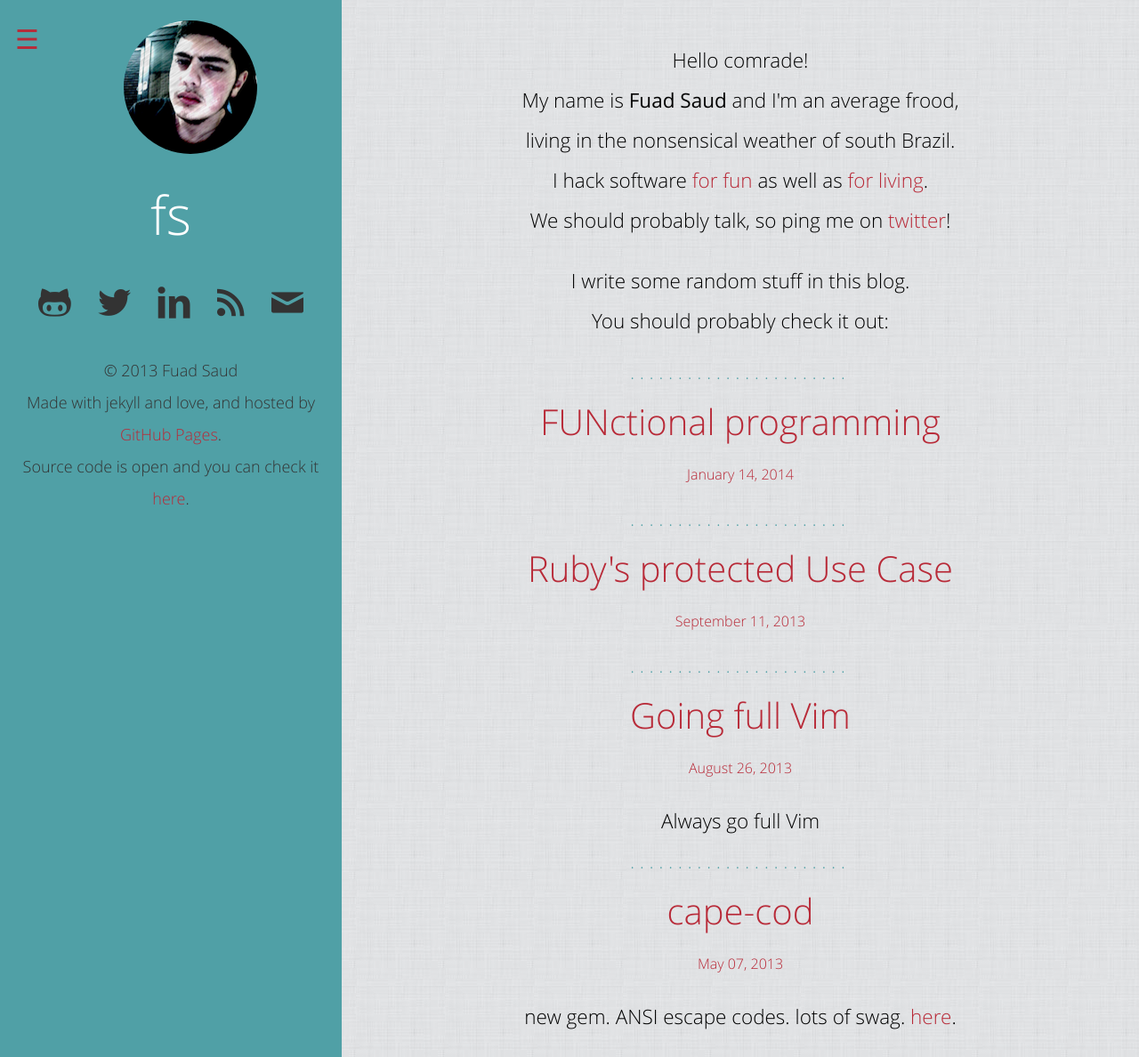
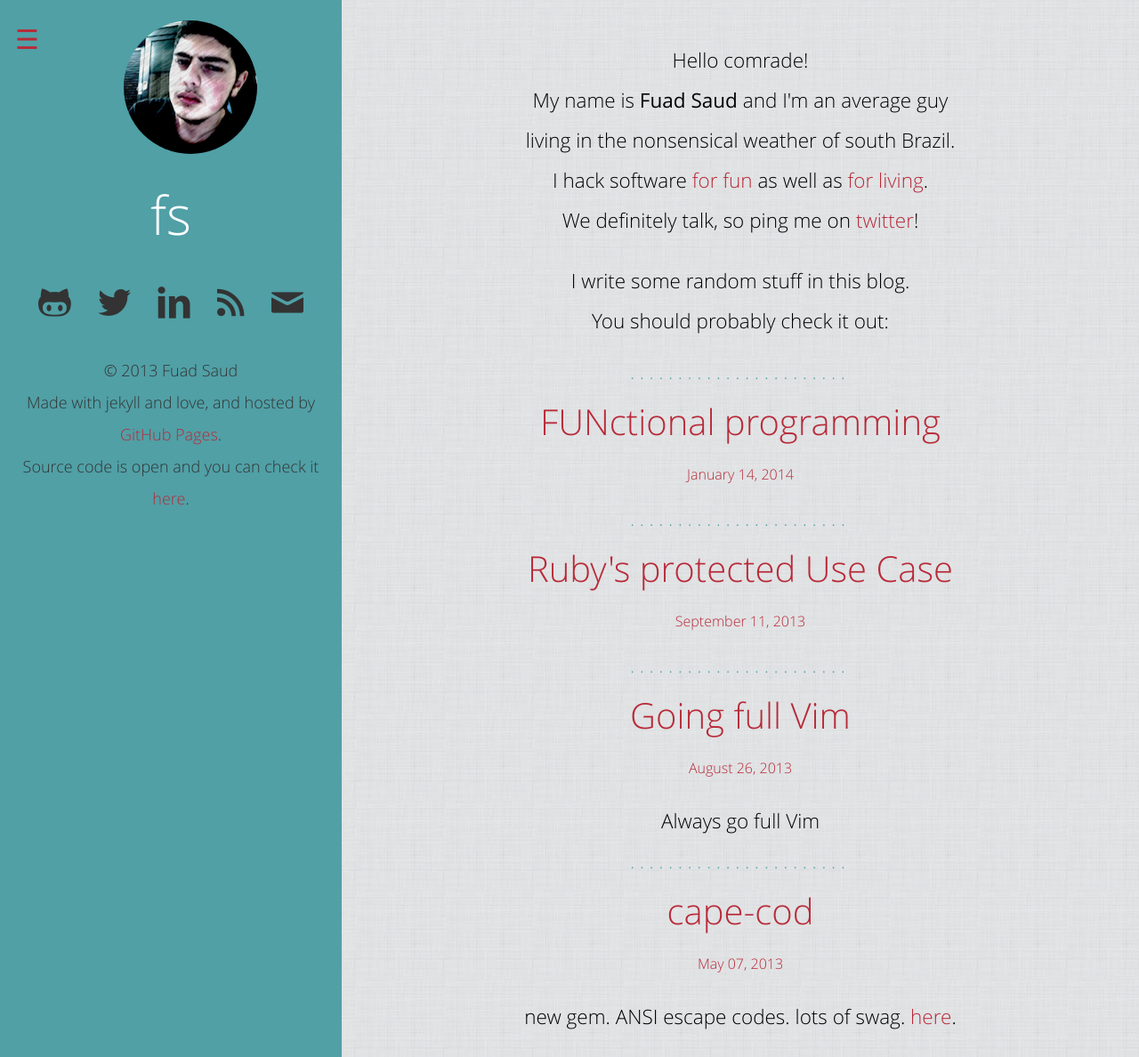
Before and after one commit to fuadsaud/fuadsaud.github.io, a Jekyll site: the page built from index.html, in a window 1280 px wide and 1188 px high. Shown: the whole window at 89% size. Built offline with Jekyll 4.4.1, drawn with Linux system fonts in a browser that asks for light colours; Markdown is read by kramdown in place of the engine named in the settings.

Commit message:
Update index header

```diff
--- a/index.html
+++ b/index.html
@@ -3,11 +3,11 @@ layout: default
 ---
 <p class="about">
   Hello comrade!<br>
-  My name is <strong>Fuad Saud</strong> and I'm an average frood,<br>
+  My name is <strong>Fuad Saud</strong> and I'm an average guy<br>
   living in the nonsensical weather of south Brazil.<br>
   I hack software <a href="//github.com/fuadsaud" target="_blank">for fun</a>
   as well as <a href="//avela.me" target="_blank">for living</a>.<br>
-  We should probably talk, so ping me on
+  We definitely talk, so ping me on
   <a href="//twitter.com/fuadsaud" target="_blank">twitter</a>!
 </p>
 
```
